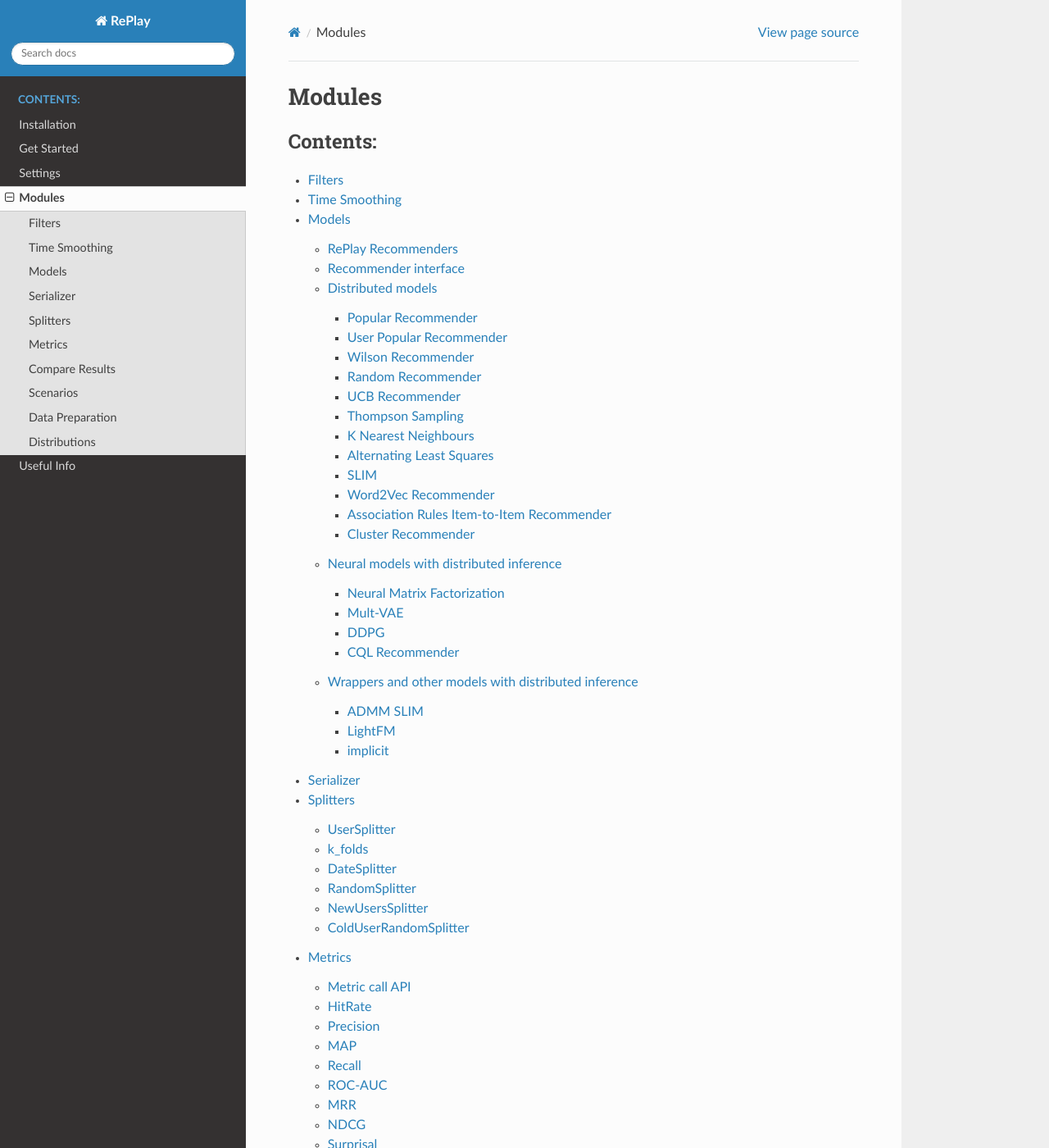
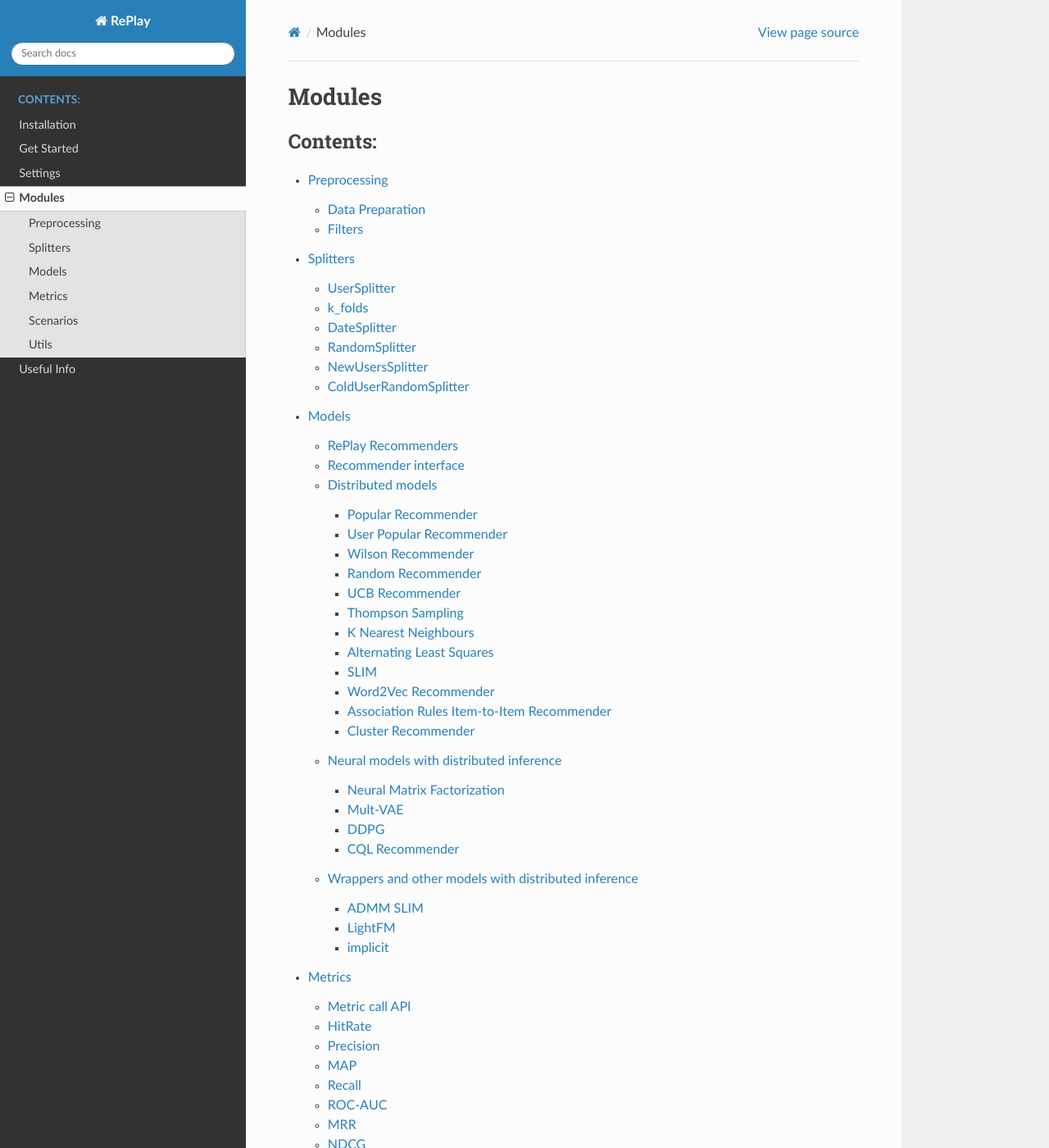
Before and after one commit to sb-ai-lab/RePlay, a Sphinx documentation site: the page built from docs/pages/modules.rst, in a window 1280 px wide and 1400 px high. Shown: the whole window at 82% size. Built offline with Sphinx 7.4.7 and the Read the Docs theme 2.0.0, drawn with Linux system fonts in a browser that asks for light colours; some of the changed text lies outside the part shown.

Commit message:
Updated docs

```diff
--- a/docs/pages/modules.rst
+++ b/docs/pages/modules.rst
@@ -5,13 +5,9 @@ Modules
    :maxdepth: 4
    :caption: Contents:
 
-   modules/filters
-   modules/time
+   modules/preprocessing
+   modules/splitters
    modules/models
-   modules/saver
-   modules/splitters
    modules/metrics
-   modules/experiment
    modules/scenarios
-   modules/data_preparator
-   modules/distributions
+   modules/utils
--- a/docs/pages/modules/experiment.rst
+++ /dev/null
@@ -1,6 +0,0 @@
-Compare Results
-======================
-
-.. autoclass:: replay.metrics.experiment.Experiment
-   :members:
-   :special-members: __init__
--- a/docs/pages/modules/filters.rst
+++ /dev/null
@@ -1,5 +0,0 @@
-Filters
-======================
-
-.. automodule:: replay.preprocessing.filters
-    :members:
```
Also changed, not shown: docs/pages/modules/metrics.rst (+9 -0 lines), docs/pages/modules/preprocessing.rst (renamed from docs/pages/modules/data_preparator.rst, +14 -1 lines), docs/pages/modules/saver.rst (deleted, +0 -8 lines), docs/pages/modules/time.rst (deleted, +0 -8 lines), docs/pages/modules/utils.rst (renamed from docs/pages/modules/distributions.rst, +25 -1 lines), docs/pages/overview.md (+1 -1 lines), 1 other file.
